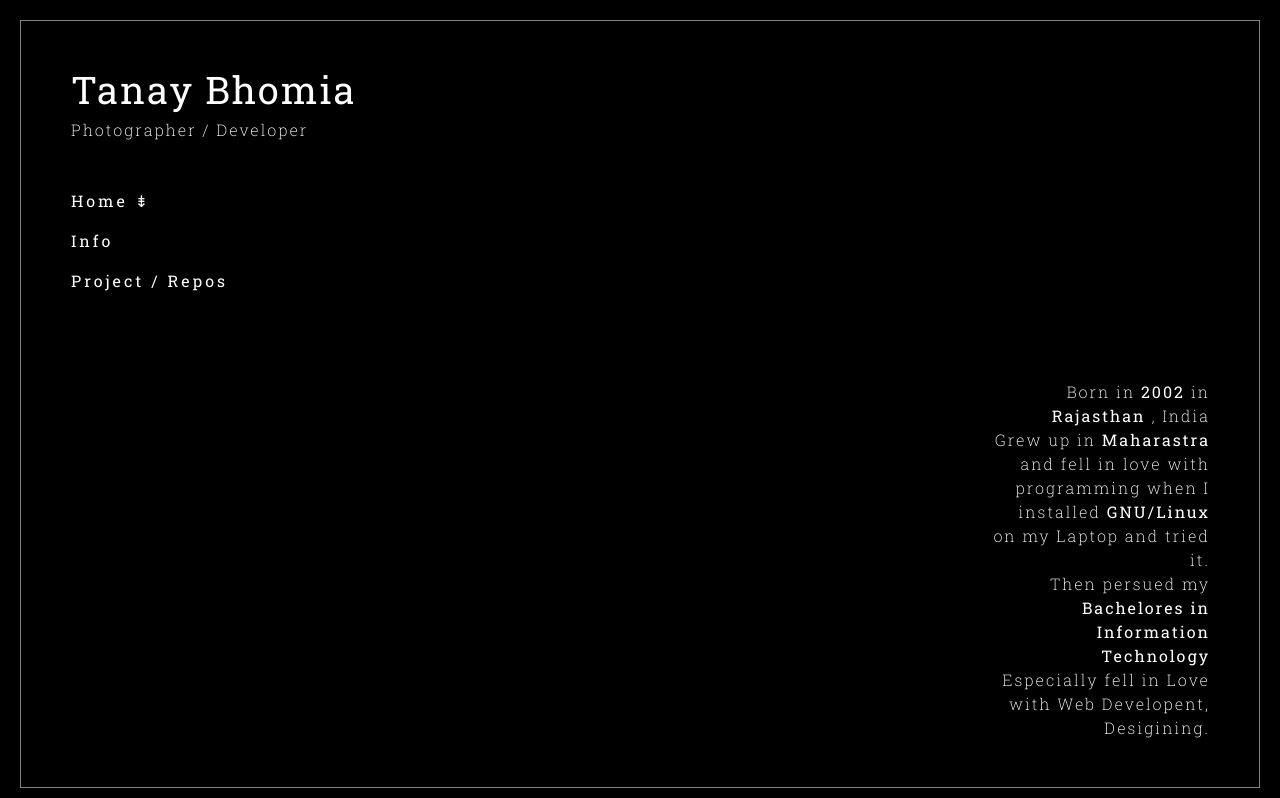
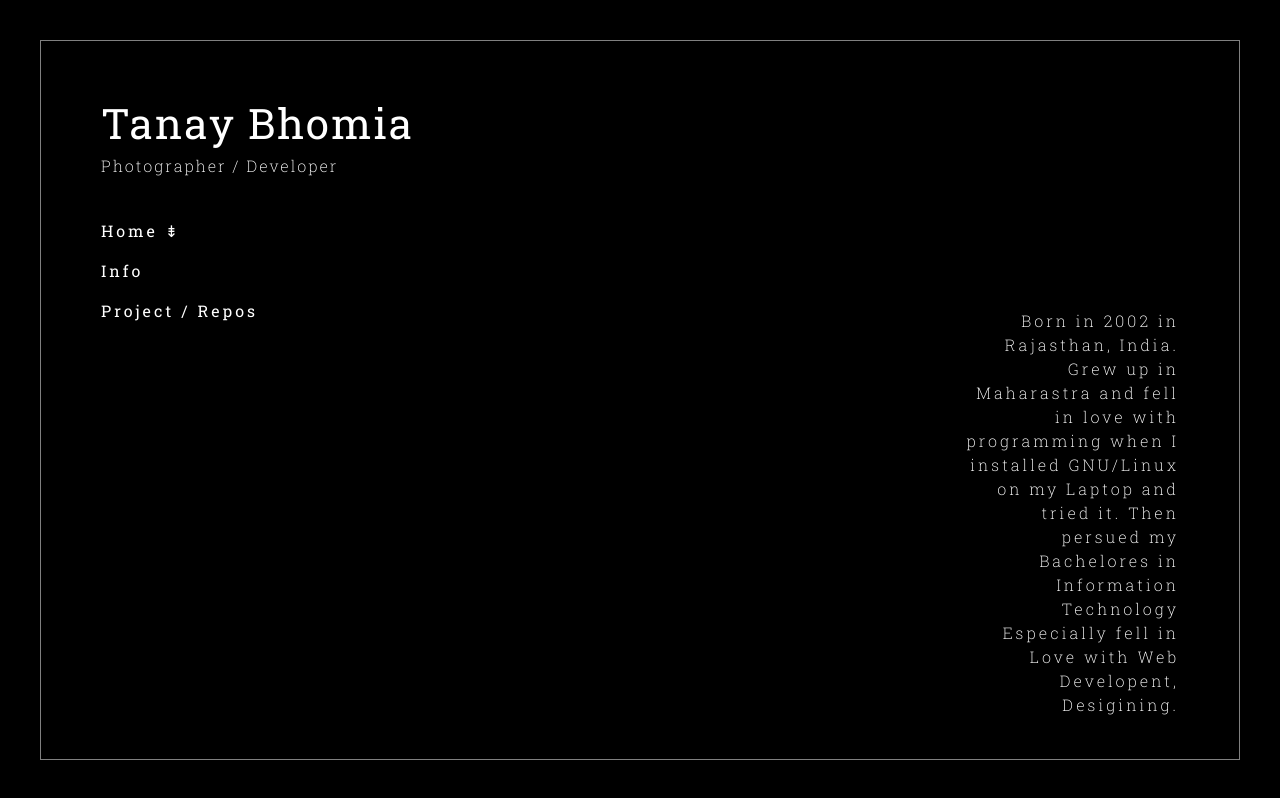
Before and after one commit to tanaybhomia/tanaybhomia.github.io, a plain HTML site: page index.html in a window 1280 px wide. Drawn offline with nearby package versions, Linux system fonts and the light colour scheme.

Commit message:
Optimized the code

```diff
--- a/index.html
+++ b/index.html
@@ -24,7 +24,7 @@
 
 </head>
 <body>
-    <div class="main page-transition">
+    <div class="main">
         <div class="name">
             <div class="name1"><span>Tanay Bhomia</span></div>
             <div class="name2"><span>Photographer /  Developer</span></div>
@@ -39,7 +39,7 @@
         </div>
 
         <div class="basic">
-                <span>Born in <b> 2002 </b>in <b> Rajasthan </b>, India<br>Grew up in <b>Maharastra</b> and fell in love with programming when I installed <b> GNU/Linux </b> <br> on my Laptop and tried it. <br>Then persued my <b> Bachelores in Information Technology </b> <br>Especially fell in Love with Web Developent, Desigining.</span>
+               <span>Born in 2002 in Rajasthan, India. Grew up in Maharastra and fell in love with programming when I installed GNU/Linux <br> on my Laptop and tried it. Then persued my Bachelores in Information Technology </b> Especially fell in Love with Web Developent, Desigining.</span>
         </div>
     </div>
 </body>
--- a/style/home.css
+++ b/style/home.css
@@ -23,27 +23,30 @@ body
 	overflow: hidden;
 	font-family: "Roboto Slab";
 	color: white;
+	display: flex;
+	min-height: 100vh;
 }
 .main
 {
-	margin: 20px;
-	padding: 20px;
-	height: 96vh;
+	margin: 40px;
+	padding: 40px;
+	width: 100vw;
 	border: 0.5px solid gray;
 	overflow: hidden;
+	position: relative;
 }
 .name
 {
 	height: 100px;
 	width: 500px;
 	display: block;
-	margin-left: 30px;
-	margin-top: 20px;
+	margin-left: 20px;
+	margin-top: 10px;
 }
 .name1 span
 {
 	font-weight: 400;
-	font-size: 38px;
+	font-size: 42px;
 	letter-spacing: 2px;
 }
 .name2 span
@@ -56,7 +59,7 @@ body
 {
 	width: 200px;
 	height: 200px;
-	margin-left: 30px;
+	margin-left: 20px;
 	margin-top: 20px;
 }
 .tabs ul
@@ -81,25 +84,19 @@ body
 .basic
 {
 	text-align: right;
-	padding-top: 50px;
+	padding-top: 30px;
 	height: 450px;
 	display: block;
 	float: right;
 	width: 250px;
-	position: absolute;
-	bottom: 20px;
-	right: 40px;
+	bottom: 30px;
+	right: 30px;
 	overflow: auto;
 	padding-right: 30px;
-	text-align: right;
-
+	position: absolute;
 }
 .basic span
 {
-	text-align: right;
-	letter-spacing: 2px;
+	letter-spacing: 3px;
 	font-weight: 200;
 }
-.page-transition {
-    transition: opacity 0.3s ease-in-out;
-}
--- a/style/info.css
+++ b/style/info.css
@@ -23,27 +23,30 @@ body
 	overflow: hidden;
 	font-family: "Roboto Slab";
 	color: white;
+	display: flex;
+	min-height: 100vh;
 }
 .main
 {
-	margin: 20px;
-	padding: 20px;
-	height: 96vh;
+	margin: 40px;
+	padding: 40px;
+	width: 100vw;
 	border: 0.5px solid gray;
 	overflow: hidden;
+	position: relative;
 }
 .name
 {
 	height: 100px;
 	width: 500px;
 	display: block;
-	margin-left: 30px;
-	margin-top: 20px;
+	margin-left: 20px;
+	margin-top: 10px;
 }
 .name1 span
 {
 	font-weight: 400;
-	font-size: 38px;
+	font-size: 42px;
 	letter-spacing: 2px;
 }
 .name2 span
@@ -68,17 +71,18 @@ body
 }
 .basic
 {
-	padding-top: 50px;
-	height: 250px;
+	text-align: right;
+	padding-top: 250px;
+	height: 450px;
 	display: block;
 	float: right;
 	width: 250px;
+	bottom: 10px;
+	right: 20px;
+	overflow: auto;
+	padding-right: 30px;
+	text-align: right;
 	position: absolute;
-	bottom: 20px;
-	right: 40px;
-	overflow: auto;
-	padding-right: 20px;
-	text-align: right;
 }
 .basic span
 {
--- a/style/projects.css
+++ b/style/projects.css
@@ -6,27 +6,30 @@ body
 	overflow: hidden;
 	font-family: "Roboto Slab";
 	color: white;
+	display: flex;
+	min-height: 100vh;
 }
 .main
 {
-	margin: 20px;
-	padding: 20px;
-	height: 96vh;
+	margin: 40px;
+	padding: 40px;
+	width: 100vw;
 	border: 0.5px solid gray;
 	overflow: hidden;
+	position: relative;
 }
 .name
 {
 	height: 100px;
 	width: 500px;
 	display: block;
-	margin-left: 30px;
-	margin-top: 20px;
+	margin-left: 20px;
+	margin-top: 10px;
 }
 .name1 span
 {
 	font-weight: 400;
-	font-size: 38px;
+	font-size: 42px;
 	letter-spacing: 2px;
 }
 .name2 span
@@ -52,18 +55,18 @@ body
 .basic
 {
 	text-align: right;
-	padding-top: 50px;
+	padding-top: 70px;
 	height: 500px;
 	display: block;
 	float: right;
 	width: 700px;
-	position: absolute;
-	bottom: 20px;
+	bottom: 30px;
 	right: 40px;
 	overflow: auto;
 	padding-right: 20px;
 	scroll-behavior: smooth;
 	scroll-snap-type: y mandatory;
+	position: absolute;
 }
 .basic::-webkit-scrollbar {
     width: 0.5em;
```
